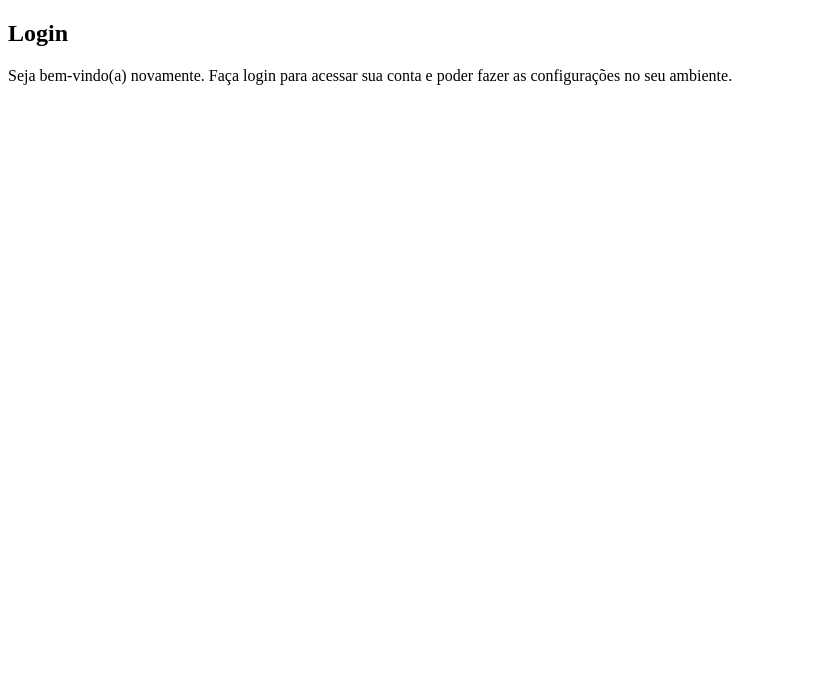
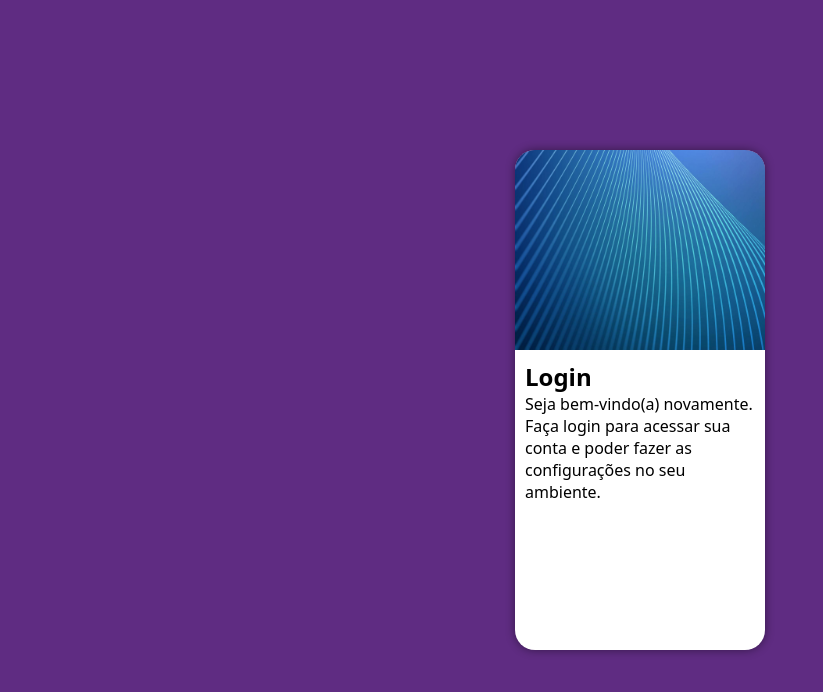
Before and after one commit to annielemarinho/projeto-login, a plain HTML site: page index.html in a window 1280 px wide. Shown: the whole page, without its empty margins (0-823 px from the left). Drawn offline with Linux system fonts and the light colour scheme.

Commit message:
criei tela de login

```diff
--- a/estilos/style.css
+++ b/estilos/style.css
@@ -5,3 +5,47 @@
     Verde: #49a09d
     Lilás: #5f2c82
 */
+* {
+    font-family: system-ui, -apple-system, BlinkMacSystemFont, 'Segoe UI', Roboto, Oxygen, Ubuntu, Cantarell, 'Open Sans', 'Helvetica Neue', sans-serif;
+    padding: 0px;
+    margin: 0px;
+    box-sizing: border-box;
+}
+
+body, html {
+    background-color: #5f2c82;
+    height: 100vh;
+    width: 100vw;
+}
+
+main {
+    position: relative;
+    height: 100vh;
+    width: 100vw;
+}
+
+section#login {
+    position: absolute;
+    top: 50%;
+    left: 50%;
+    transform: translate(-50%, -50%);
+    overflow: hidden;
+    background-color: white;
+    width: 250px;
+    height: 500px;
+    border-radius: 20px;
+    box-shadow: 0px 0px 10px rgba(0, 0, 0, 0.450);
+}
+
+section#login > div#imagem {
+    display: block;
+    background: #5f2c82 url(../imagens/metal.jpg);
+    background-size: cover;
+    background-position: left bottom;
+    height: 200px;
+}
+
+section#login > div#formulario {
+    display: block;
+    padding: 10px;
+}
```
Also changed, not shown: index.html (line endings or trailing spaces).
